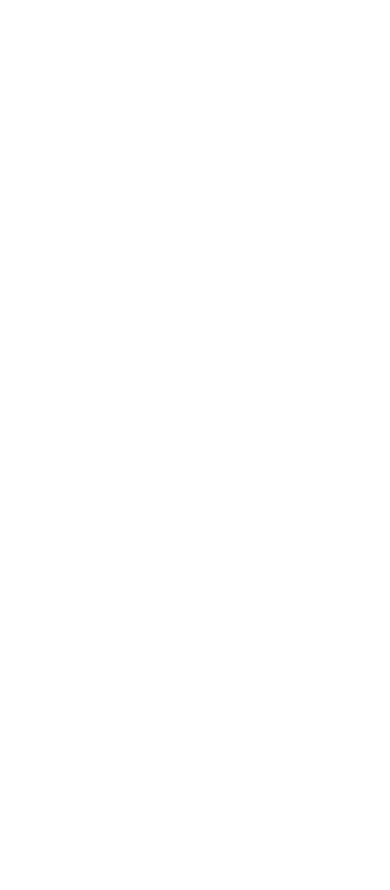
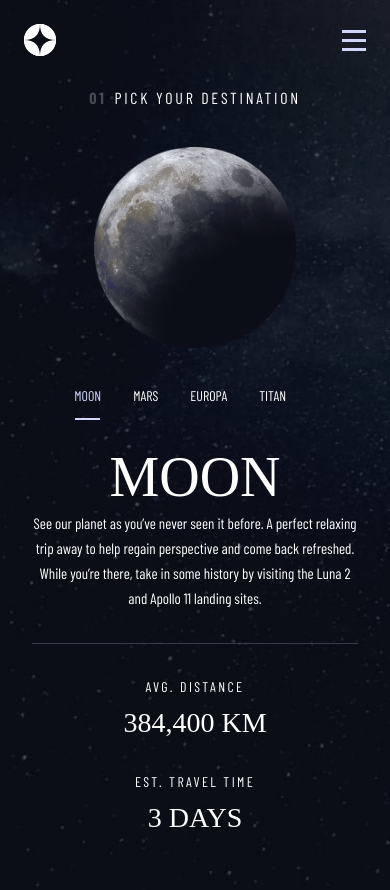
Before and after one commit to otodavid/space-tourism, a Next.js app: page /destination in a window 390 px wide. Before the commit the page ends 844 px from the top, so only its background shows below. Built offline with nearby package versions, Linux system fonts and the light colour scheme; a web font is replaced by a local one.

Commit message:
designed destinations page

```diff
--- /dev/null
+++ b/components/CustomImage.jsx
@@ -0,0 +1,27 @@
+import { Box } from '@mui/system';
+import Image from 'next/image';
+import React from 'react';
+
+const CustomImage = ({ src, alt }) => {
+  return (
+    <Box sx={styledImage}>
+      <Image
+        src={src}
+        width={200}
+        height={200}
+        alt={alt}
+        objectFit='cover'
+        objectPosition='center center'
+        layout='responsive'
+      />
+    </Box>
+  );
+};
+
+export default CustomImage;
+
+const styledImage = {
+  postion: 'relative',
+  overflow: 'hidden',
+  inset: 0,
+};
--- a/components/Header.jsx
+++ b/components/Header.jsx
@@ -7,7 +7,6 @@
 import menuIcon from '/public/assets/shared/icon-hamburger.svg';
 import { Button, IconButton, useMediaQuery } from '@mui/material';
 import Navbar from './Navbar';
-import SideMenu from './SideMenu';
 import { List, ListItem } from '@mui/material';
 import { Close } from '@mui/icons-material';
 
--- /dev/null
+++ b/components/TabPanel.jsx
@@ -0,0 +1,35 @@
+import { Box } from '@mui/system';
+import PropTypes from 'prop-types';
+
+const TabPanel = (props) => {
+  const { children, value, index, ...other } = props;
+
+  return (
+    <div
+      role='tabpanel'
+      hidden={value !== index}
+      id={`tabpanel-${index}`}
+      aria-labelledby={`tab-${index}`}
+      {...other}
+    >
+      {value === index && (
+        <Box sx={{ p: 1, textAlign: 'center' }}>{children}</Box>
+      )}
+    </div>
+  );
+};
+
+export default TabPanel;
+
+TabPanel.propTypes = {
+  children: PropTypes.node,
+  index: PropTypes.number.isRequired,
+  value: PropTypes.number.isRequired,
+};
+
+export function a11yProps(index) {
+  return {
+    id: `tab-${index}`,
+    'aria-controls': `tabpanel-${index}`,
+  };
+}
--- a/data.json
+++ b/data.json
@@ -3,8 +3,8 @@
     {
       "name": "Moon",
       "images": {
-        "png": "./assets/destination/image-moon.png",
-        "webp": "./assets/destination/image-moon.webp"
+        "png": "/assets/destination/image-moon.png",
+        "webp": "/assets/destination/image-moon.webp"
       },
       "description": "See our planet as you’ve never seen it before. A perfect relaxing trip away to help regain perspective and come back refreshed. While you’re there, take in some history by visiting the Luna 2 and Apollo 11 landing sites.",
       "distance": "384,400 km",
@@ -13,8 +13,8 @@
     {
       "name": "Mars",
       "images": {
-        "png": "./assets/destination/image-mars.png",
-        "webp": "./assets/destination/image-mars.webp"
+        "png": "/assets/destination/image-mars.png",
+        "webp": "/assets/destination/image-mars.webp"
       },
       "description": "Don’t forget to pack your hiking boots. You’ll need them to tackle Olympus Mons, the tallest planetary mountain in our solar system. It’s two and a half times the size of Everest!",
       "distance": "225 mil. km",
@@ -23,8 +23,8 @@
     {
       "name": "Europa",
       "images": {
-        "png": "./assets/destination/image-europa.png",
-        "webp": "./assets/destination/image-europa.webp"
+        "png": "/assets/destination/image-europa.png",
+        "webp": "/assets/destination/image-europa.webp"
       },
       "description": "The smallest of the four Galilean moons orbiting Jupiter, Europa is a winter lover’s dream. With an icy surface, it’s perfect for a bit of ice skating, curling, hockey, or simple relaxation in your snug wintery cabin.",
       "distance": "628 mil. km",
@@ -33,8 +33,8 @@
     {
       "name": "Titan",
       "images": {
-        "png": "./assets/destination/image-titan.png",
-        "webp": "./assets/destination/image-titan.webp"
+        "png": "/assets/destination/image-titan.png",
+        "webp": "/assets/destination/image-titan.webp"
       },
       "description": "The only moon known to have a dense atmosphere other than Earth, Titan is a home away from home (just a few hundred degrees colder!). As a bonus, you get striking views of the Rings of Saturn.",
       "distance": "1.6 bil. km",
@@ -45,8 +45,8 @@
     {
       "name": "Douglas Hurley",
       "images": {
-        "png": "./assets/crew/image-douglas-hurley.png",
-        "webp": "./assets/crew/image-douglas-hurley.webp"
+        "png": "/assets/crew/image-douglas-hurley.png",
+        "webp": "/assets/crew/image-douglas-hurley.webp"
       },
       "role": "Commander",
       "bio": "Douglas Gerald Hurley is an American engineer, former Marine Corps pilot and former NASA astronaut. He launched into space for the third time as commander of Crew Dragon Demo-2."
@@ -54,8 +54,8 @@
     {
       "name": "Mark Shuttleworth",
       "images": {
-        "png": "./assets/crew/image-mark-shuttleworth.png",
-        "webp": "./assets/crew/image-mark-shuttleworth.webp"
+        "png": "/assets/crew/image-mark-shuttleworth.png",
+        "webp": "/assets/crew/image-mark-shuttleworth.webp"
       },
       "role": "Mission Specialist",
       "bio": "Mark Richard Shuttleworth is the founder and CEO of Canonical, the company behind the Linux-based Ubuntu operating system. Shuttleworth became the first South African to travel to space as a space tourist."
@@ -63,8 +63,8 @@
     {
       "name": "Victor Glover",
       "images": {
-        "png": "./assets/crew/image-victor-glover.png",
-        "webp": "./assets/crew/image-victor-glover.webp"
+        "png": "/assets/crew/image-victor-glover.png",
+        "webp": "/assets/crew/image-victor-glover.webp"
       },
       "role": "Pilot",
       "bio": "Pilot on the first operational flight of the SpaceX Crew Dragon to the International Space Station. Glover is a commander in the U.S. Navy where he pilots an F/A-18.He was a crew member of Expedition 64, and served as a station systems flight engineer."
@@ -72,8 +72,8 @@
     {
       "name": "Anousheh Ansari",
       "images": {
-        "png": "./assets/crew/image-anousheh-ansari.png",
-        "webp": "./assets/crew/image-anousheh-ansari.webp"
+        "png": "/assets/crew/image-anousheh-ansari.png",
+        "webp": "/assets/crew/image-anousheh-ansari.webp"
       },
       "role": "Flight Engineer",
       "bio": "Anousheh Ansari is an Iranian American engineer and co-founder of Prodea Systems. Ansari was the fourth self-funded space tourist, the first self-funded woman to fly to the ISS, and the first Iranian in space."
@@ -83,24 +83,24 @@
     {
       "name": "Launch vehicle",
       "images": {
-        "portrait": "./assets/technology/image-launch-vehicle-portrait.jpg",
-        "landscape": "./assets/technology/image-launch-vehicle-landscape.jpg"
+        "portrait": "/assets/technology/image-launch-vehicle-portrait.jpg",
+        "landscape": "/assets/technology/image-launch-vehicle-landscape.jpg"
       },
       "description": "A launch vehicle or carrier rocket is a rocket-propelled vehicle used to carry a payload from Earth's surface to space, usually to Earth orbit or beyond. Our WEB-X carrier rocket is the most powerful in operation. Standing 150 metres tall, it's quite an awe-inspiring sight on the launch pad!"
     },
     {
       "name": "Spaceport",
       "images": {
-        "portrait": "./assets/technology/image-spaceport-portrait.jpg",
-        "landscape": "./assets/technology/image-spaceport-landscape.jpg"
+        "portrait": "/assets/technology/image-spaceport-portrait.jpg",
+        "landscape": "/assets/technology/image-spaceport-landscape.jpg"
       },
       "description": "A spaceport or cosmodrome is a site for launching (or receiving) spacecraft, by analogy to the seaport for ships or airport for aircraft. Based in the famous Cape Canaveral, our spaceport is ideally situated to take advantage of the Earth’s rotation for launch."
     },
     {
       "name": "Space capsule",
       "images": {
-        "portrait": "./assets/technology/image-space-capsule-portrait.jpg",
-        "landscape": "./assets/technology/image-space-capsule-landscape.jpg"
+        "portrait": "/assets/technology/image-space-capsule-portrait.jpg",
+        "landscape": "/assets/technology/image-space-capsule-landscape.jpg"
       },
       "description": "A space capsule is an often-crewed spacecraft that uses a blunt-body reentry capsule to reenter the Earth's atmosphere without wings. Our capsule is where you'll spend your time during the flight. It includes a space gym, cinema, and plenty of other activities to keep you entertained."
     }
--- a/pages/destination.js
+++ b/pages/destination.js
@@ -1,7 +1,122 @@
-import React from 'react'
+import { Box } from '@mui/system';
+import { useState } from 'react';
+import Layout from '../components/Layout';
+import Typography from '@mui/material/Typography';
+import { Tab, Tabs } from '@mui/material';
+import data from '../data.json';
+import CustomImage from '../components/CustomImage';
+import TabPanel, { a11yProps } from '../components/TabPanel';
 
 export default function Destination() {
+  const [value, setValue] = useState(0);
+
+  const handleChange = (newValue) => {
+    setValue(newValue);
+  };
+
   return (
-    <div>test</div>
-  )
+    <Layout
+      title='Destination'
+      pageBackground='url(assets/destination/background-destination-mobile.jpg) center center / 100% 100% no-repeat'
+    >
+      <Box>
+        <Box sx={{ mx: 'auto' }}>
+          <Typography
+            variant='navText'
+            component='p'
+            align='center'
+            sx={{ pt: 1, pb: 4 }}
+          >
+            <Box component='span' sx={styledNumber}>
+              01
+            </Box>
+            pick your destination
+          </Typography>
+
+          <Box sx={{ width: '70%', mx: 'auto' }}>
+            {data.destinations.map((data, index) => (
+              <TabPanel key={data.name} value={value} index={index}>
+                <Box sx={{ width: '90%', mx: 'auto' }}>
+                  <CustomImage src={data.images.png} alt={data.name} />
+                </Box>
+              </TabPanel>
+            ))}
+          </Box>
+        </Box>
+
+        <Tabs
+          value={value}
+          onChange={handleChange}
+          sx={styledTabs}
+          aria-label='destination tabs'
+        >
+          {data.destinations.map((data, index) => (
+            <Tab
+              key={data.name}
+              label={data.name}
+              sx={styledSingleTab}
+              {...a11yProps(index)}
+              disableRipple
+            />
+          ))}
+        </Tabs>
+
+        {data.destinations.map((data, index) => (
+          <TabPanel key={data.name} value={value} index={index}>
+            <Typography variant='h2'>{data.name}</Typography>
+            <Typography variant='body1' align='centers'>
+              {data.description}
+            </Typography>
+          </TabPanel>
+        ))}
+
+        {data.destinations.map((data, index) => (
+          <TabPanel key={data.name} value={value} index={index}>
+            <Box
+              sx={{
+                borderTop: 1,
+                borderColor: '#383B4B',
+                mt: 2,
+                pt: 4,
+                pb: 2,
+              }}
+            >
+              <Box>
+                <Typography variant='subtitle2'>avg. distance</Typography>
+                <Typography variant='subtitle1'>{data.distance}</Typography>
+              </Box>
+
+              <Box sx={{ mt: 3 }}>
+                <Typography variant='subtitle2'>est. travel time</Typography>
+                <Typography variant='subtitle1'>{data.travel}</Typography>
+              </Box>
+            </Box>
+          </TabPanel>
+        ))}
+      </Box>
+    </Layout>
+  );
 }
+
+const styledNumber = {
+  fontWeight: '700',
+  mr: 1,
+  color: 'hsla(0,0%,100%, .25)',
+};
+
+const styledTabs = (theme) => ({
+  width: '80%',
+  mx: 'auto',
+  my: 2,
+
+  '& .MuiTabs-indicator': {
+    display: 'block',
+    width: '25px !important',
+    ml: '17px',
+  },
+});
+
+const styledSingleTab = (theme) => ({
+  color: theme.palette.neutral.light,
+  minWidth: '0',
+});
--- a/utils/theme.js
+++ b/utils/theme.js
@@ -61,12 +61,15 @@
       },
     },
     subtitle1: {
+      fontFamily: headingFont,
       fontSize: '1.75rem',
+      textTransform: 'uppercase',
     },
     subtitle2: {
       fontSize: '0.875rem',
       fontFamily: bodyFont,
       letterSpacing: '2.36px',
+      textTransform: 'uppercase',
     },
     // This is the style for all paragraph text
     body1: {
```
Also changed, not shown: components/Navbar.jsx (+6 -1 lines), components/SideMenu.jsx (deleted, +0 -102 lines).
